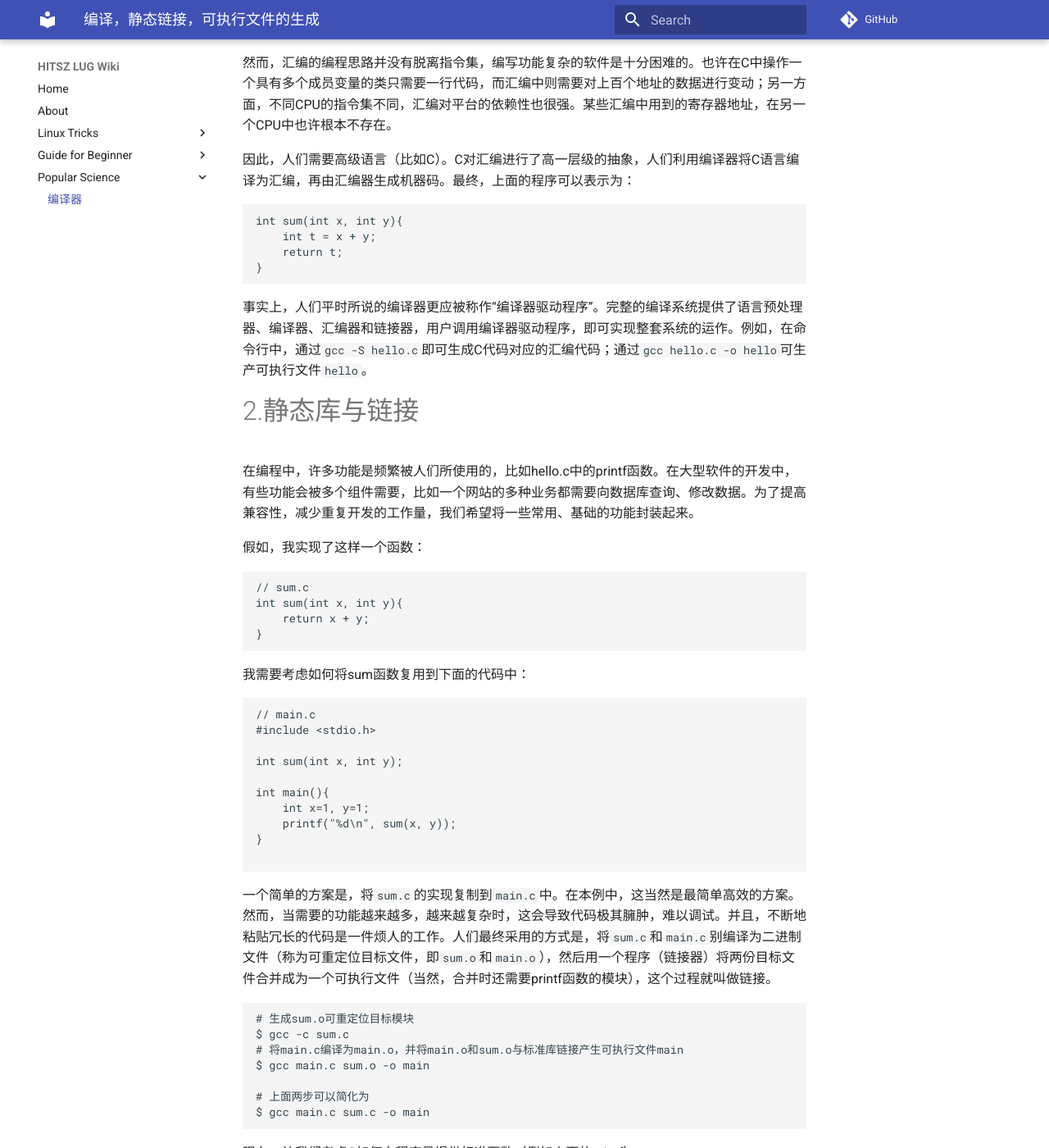
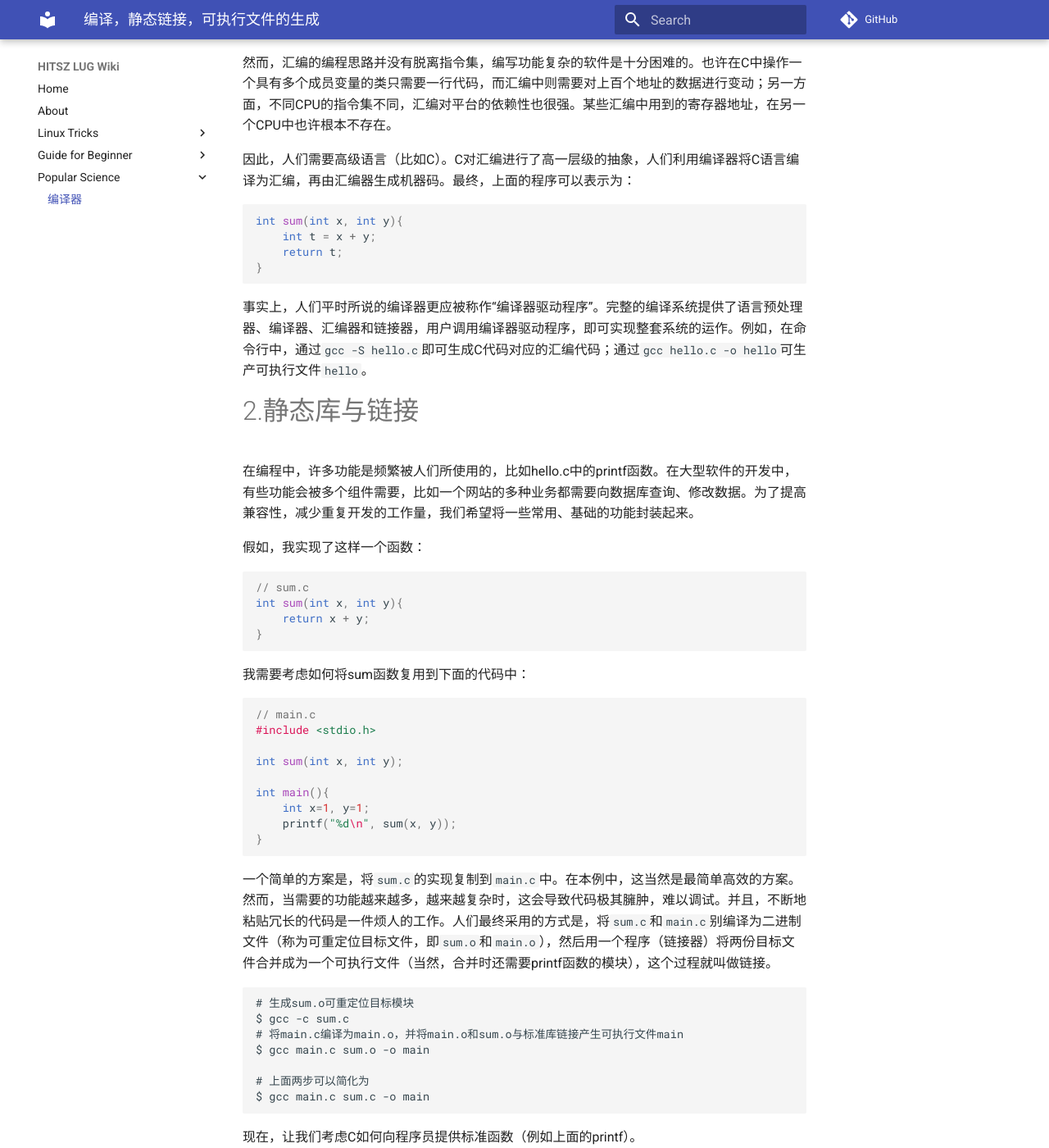
Before and after one commit to hitszosa/wiki, an MkDocs documentation site: the page built from docs/popular-science/compile.md, in a window 1280 px wide and 1400 px high, scrolled down 1239 px. Shown: the whole window at 82% size. Built offline with MkDocs 1.6.1 and Material for MkDocs 9.7.7, drawn with Linux system fonts in a browser that asks for light colours; comment, search, counter and statistics services are not loaded; some of the changed text lies outside the part shown.

Commit message:
Feat: Add md extensions

```diff
--- a/mkdocs.yml
+++ b/mkdocs.yml
@@ -13,3 +13,28 @@ nav:
       - WSL 安装教程: guide-for-beginner/wsl-install-guide.md
   - Popular Science:
       - 编译器: popular-science/compile.md
+
+markdown_extensions:
+  - pymdownx.betterem:
+      smart_enable: all
+  - pymdownx.caret
+  - pymdownx.critic
+  - pymdownx.details
+  - pymdownx.emoji:
+      emoji_index: !!python/name:pymdownx.emoji.twemoji
+      emoji_generator: !!python/name:pymdownx.emoji.to_svg
+  - pymdownx.inlinehilite
+  - pymdownx.magiclink
+  - pymdownx.mark
+  - pymdownx.smartsymbols
+  - pymdownx.superfences
+  - pymdownx.tasklist:
+      custom_checkbox: true
+  - pymdownx.tabbed
+  - pymdownx.tilde
+  - admonition
+  - mdx_math:
+      enable_dollar_delimiter: True
+
+extra_javascript:
+  - https://cdnjs.cloudflare.com/ajax/libs/mathjax/2.7.0/MathJax.js?config=TeX-MML-AM_CHTML
```
